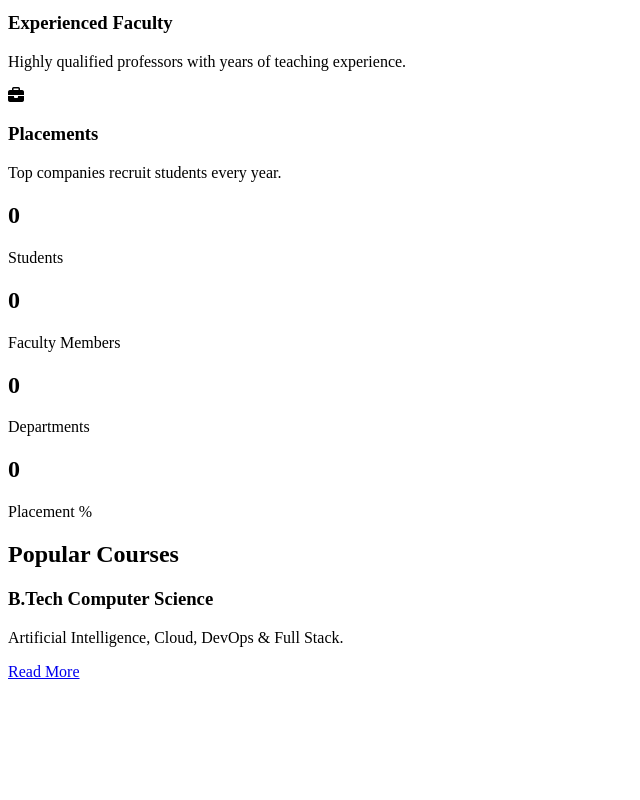
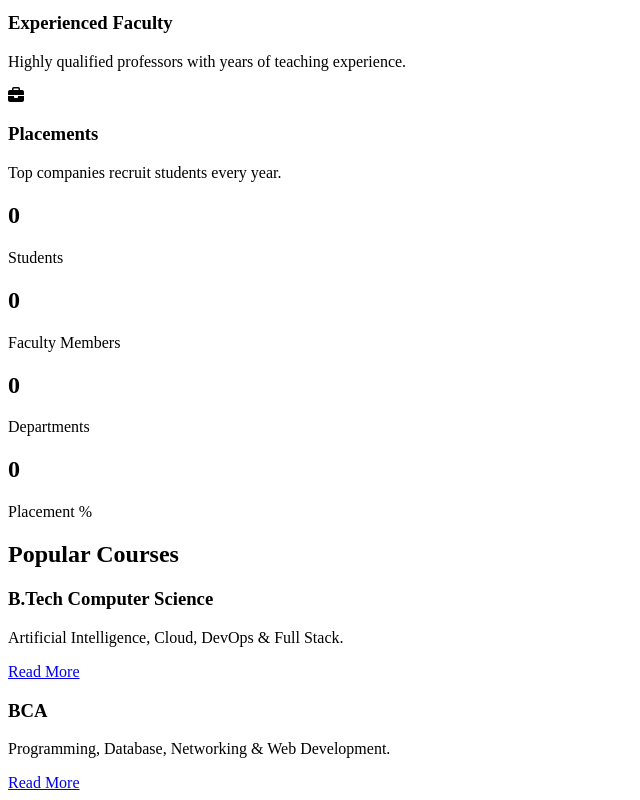
Before and after one commit to skashyap08/college-webpage, a website: page views/index.html in a window 1280 px wide. Shown: the part 676-1476 px from the top of the page, without its empty margins (0-640 px from the left). Before the commit the page ends 1365 px from the top, so only its background shows below. Drawn offline with Linux system fonts and the light colour scheme.

Commit message:
updated index.html-14

```diff
--- a/views/index.html
+++ b/views/index.html
@@ -201,3 +201,12 @@ Top companies recruit students every year.
 <a href="/courses">Read More</a>
 
 </div>
+<div class="course-card">
+
+<h3>BCA</h3>
+
+<p>Programming, Database, Networking & Web Development.</p>
+
+<a href="/courses">Read More</a>
+
+</div>
```
